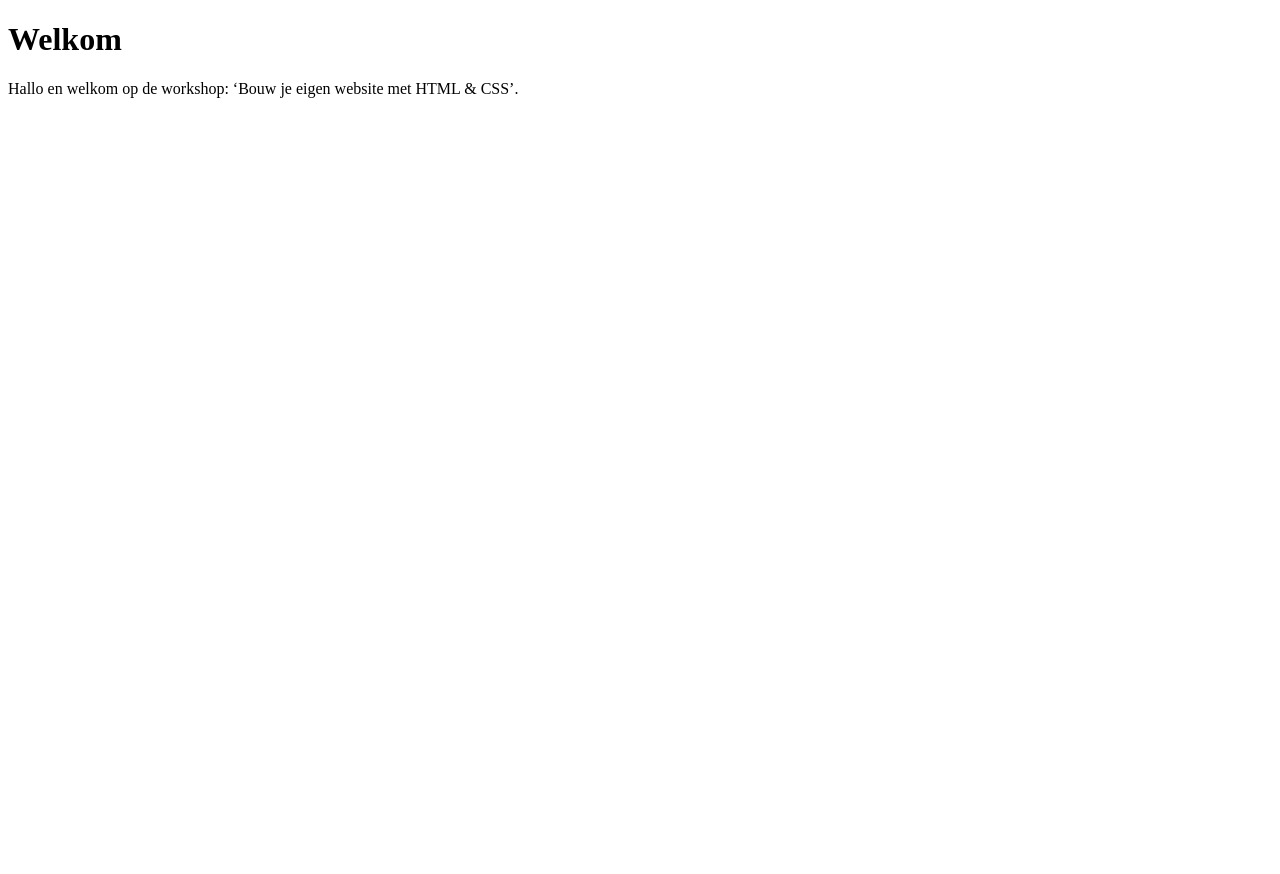
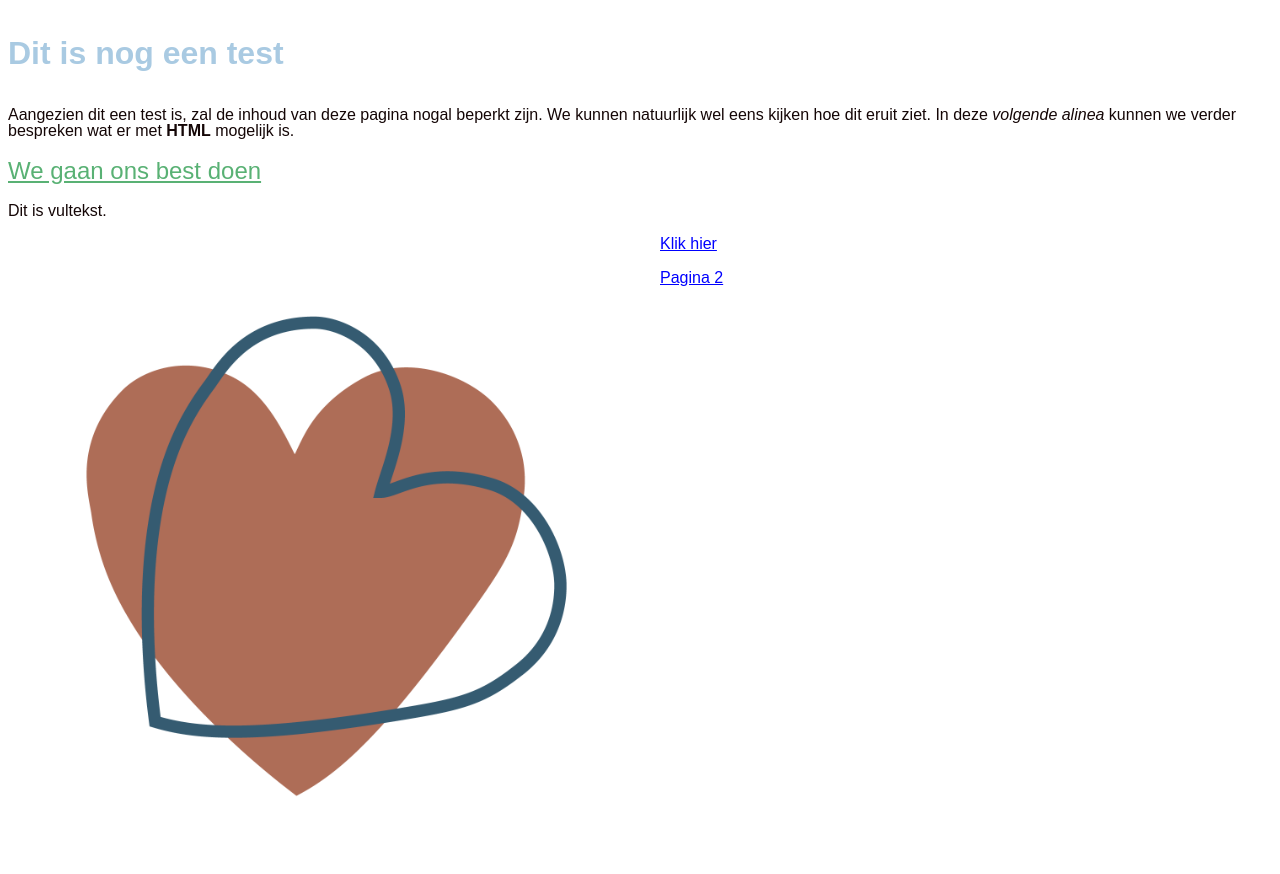
Before and after one commit to esmevanderbeken/Website_Fri3d, a plain HTML site: page index.html in a window 1280 px wide. Before the commit the page ends 800 px from the top, so only its background shows below. Drawn offline with Linux system fonts and the light colour scheme.

Commit message:
Firqt attempt

```diff
--- /dev/null
+++ b/Pagina2.html
@@ -0,0 +1,23 @@
+<!DOCTYPE html>
+<html lang="en">
+<head>
+    <link rel="Stylesheet" href="Styles.css"/>
+    <meta charset="UTF-8">
+    <meta name="viewport" content="width=device-width, initial-scale=1.0">
+    <title>Document</title>
+</head>
+<body>
+    <h1>
+        Dit is het leven bij THE HOUSE of ALL
+    </h1>
+    <p>
+        There's an idea behind THE HOUSE of ALL.
+
+        It's a concept which I call 'Saved by the soup'.
+        I wrote a letter about it.
+        Something I could send to anybody interested in the concept.
+        I suppose this is the perfect place to share it with you:
+        <a href="index.html"> Terug </a>
+    </p>
+</body>
+</html>
--- /dev/null
+++ b/Styles.css
@@ -0,0 +1,37 @@
+h1 {
+    color: rgba(70, 140, 193, 0.463);
+    font-family: "ubuntu", sans-serif;
+    font-weight: bold;
+    font-size: 24;
+    line-height: 2;
+  }
+  h2 {
+    color: rgb(89, 177, 116);
+    font-family: "ubuntu", sans-serif;
+    font-weight: normal;
+    font-size: 18;
+    line-height: 1;
+    text-decoration: underline;
+  }
+  p {
+    color: rgb(20, 6, 6);
+    font-family: "quicksand", sans-serif;
+    font-weight: lighter;
+    font-size: 14;
+    line-height: 1;
+  }
+  figure {
+    float: left;
+    margin: 0 20px 20px 0;
+    max-width: 50%;
+  }
+  img {
+    max-width: 100%;
+  }
+  a {
+    color: blue;
+    font-family: "quicksand", sans-serif;
+    font-weight: lighter;
+    font-size: 14;
+    line-height: 1;
+  }
--- a/index.html
+++ b/index.html
@@ -1,16 +1,33 @@
 <!DOCTYPE html>
-<html lang="en">
-  <head>
+<head lang="en">
+ <head>
+    <link rel="Stylesheet" href="Styles.css"/>
     <meta charset="UTF-8" />
     <meta http-equiv="X-UA-Compatible" content="IE=edge" />
     <meta name="viewport" content="width=device-width, initial-scale=1.0" />
-    <title>Welkom | Workshop HTML en CSS</title>
+    <title>Test | Wat kan ik al met HTML </title>
   </head>
   <body>
-    <h1>Welkom</h1>
+    <h1>Dit is nog een test</h1>
     <p>
-      Hallo en welkom op de workshop: ‘Bouw je eigen website met HTML &amp;
-      CSS’.
+      Aangezien dit een test is, zal de inhoud van deze pagina nogal beperkt zijn.
+      We kunnen natuurlijk wel eens kijken hoe dit eruit ziet.
+
+      In deze <em>volgende alinea</em> kunnen we verder bespreken wat er met <strong>HTML</strong> mogelijk is.
     </p>
   </body>
+  <head>
+    <title> alinea twee</title>
+  </head>
+  <body>
+    <h2> We gaan ons best doen </h2>
+    <p>
+      Dit is vultekst.
+      <figure>
+        <img src="logo.png" alt="logo" />
+      </figure>
+      <a href="https://thehouseofall.com/" target="_blank"> Klik hier </a>
+    </p>
+    <a href="Pagina2.html"> Pagina 2 </a>
+  </body>
 </html>
```
Also changed, not shown: logo.png (added).
